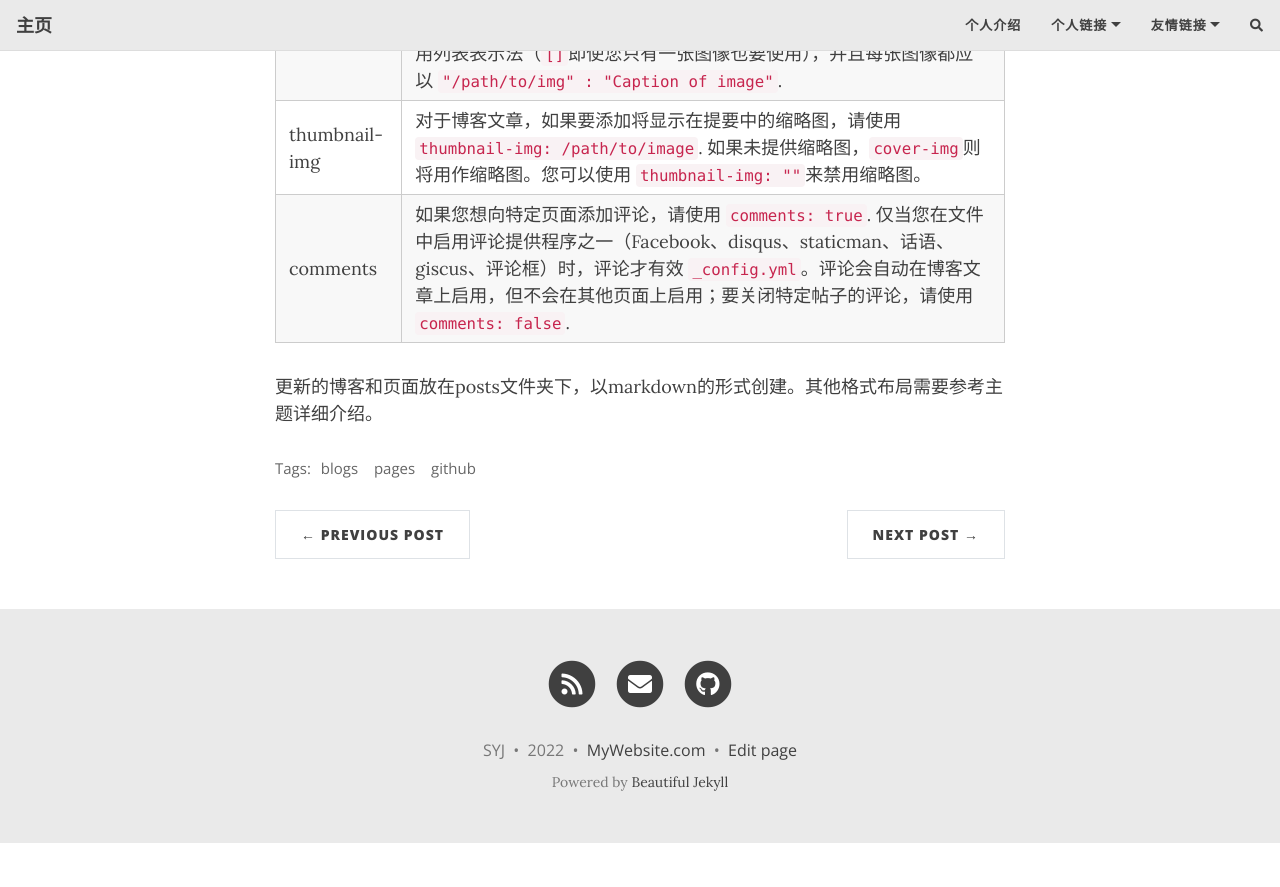
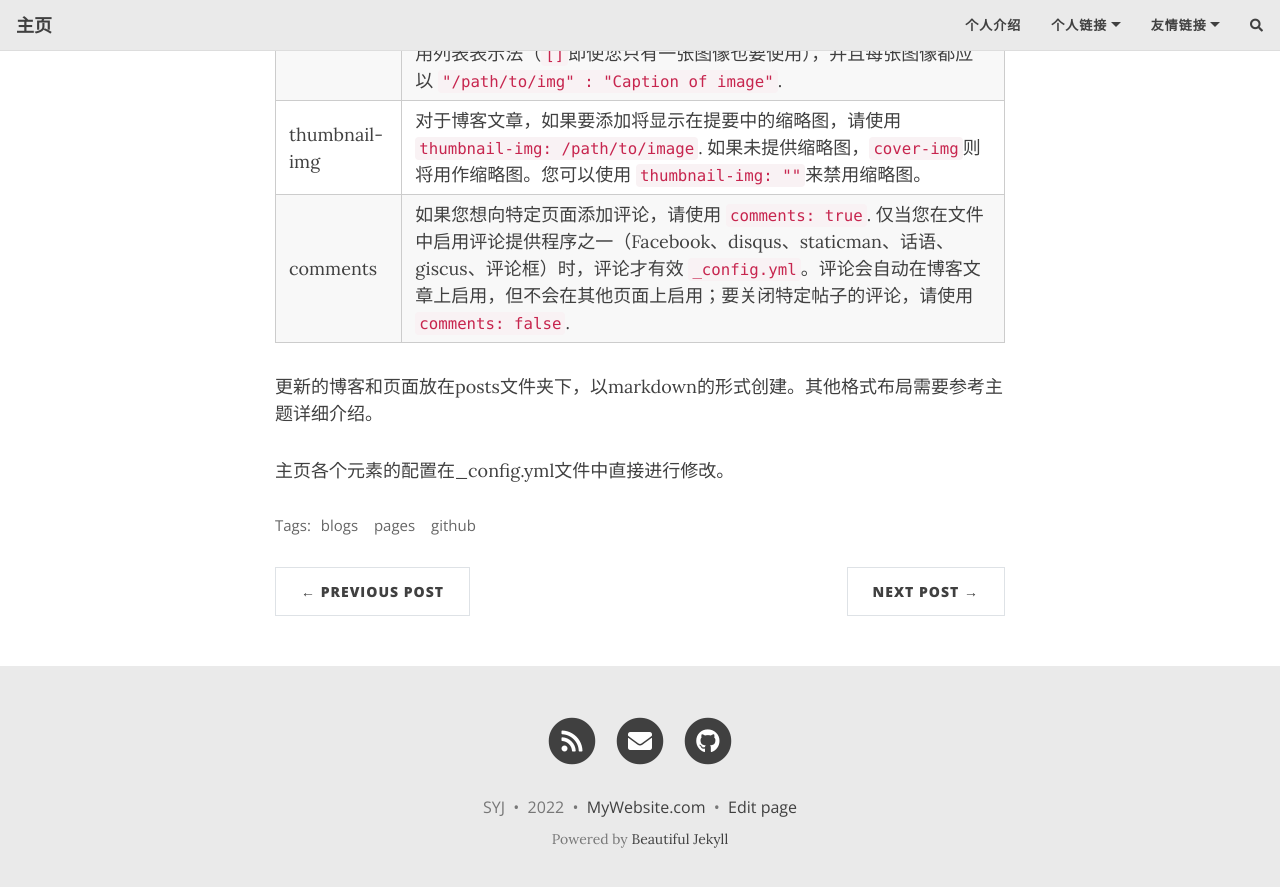
Before and after one commit to wut2017syj/wut2017syj.github.io, a Jekyll site: the page built from _posts/2022-08-31-make-my-first-page.md, in a window 1280 px wide and 900 px high, scrolled down 1016 px. Shown: the top 887 px of the window. Built offline with Jekyll 4.4.1, drawn with Linux system fonts in a browser that asks for light colours; nearby versions of some CDN libraries; comment, search, counter and statistics services are not loaded; before the commit the page ends 1859 px from its top, so only the background shows below that.

Commit message:
一点小更新

```diff
--- a/_posts/2022-08-31-make-my-first-page.md
+++ b/_posts/2022-08-31-make-my-first-page.md
@@ -33,3 +33,5 @@ Note: 更换主题的时候只需要把之前的主题文件全部删除，换
 | comments      | 如果您想向特定页面添加评论，请使用 `comments: true`. 仅当您在文件中启用评论提供程序之一（Facebook、disqus、staticman、话语、giscus、评论框）时，评论才有效 `_config.yml`。评论会自动在博客文章上启用，但不会在其他页面上启用；要关闭特定帖子的评论，请使用 `comments: false`.                              |
 
 更新的博客和页面放在posts文件夹下，以markdown的形式创建。其他格式布局需要参考主题详细介绍。
+
+主页各个元素的配置在_config.yml文件中直接进行修改。
```
Also changed, not shown: aboutme.md (+5 -0 lines).
